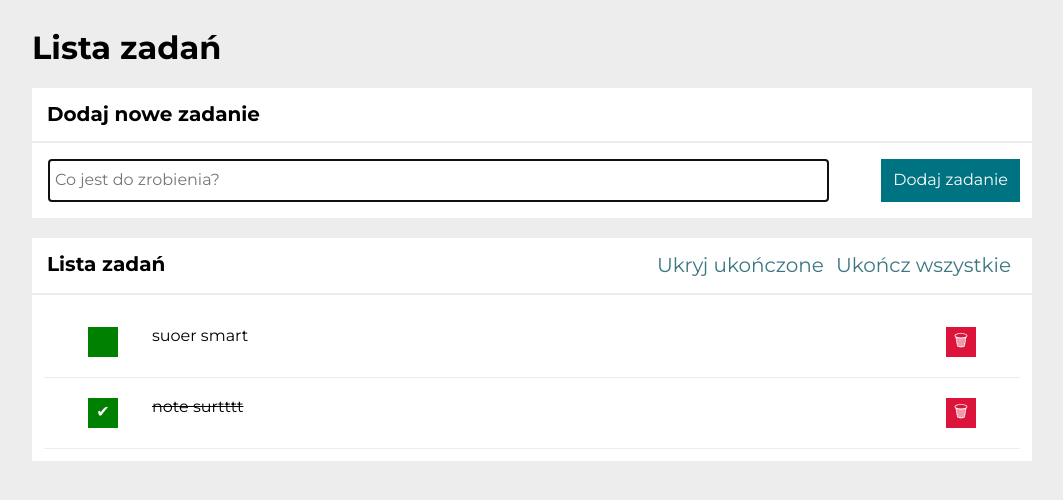
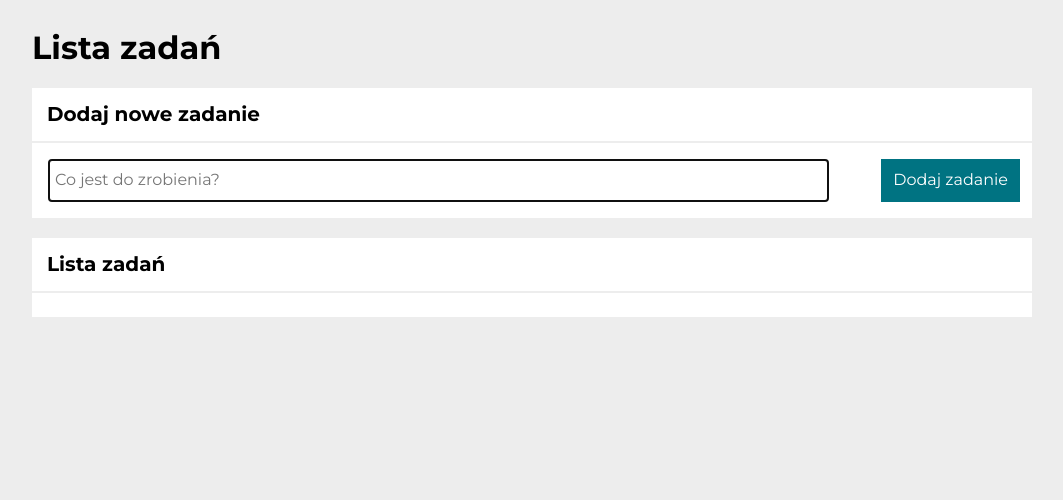
Before and after one commit to TheUnDc/TUDtoDoList-react, a React (Create React App) app: page / in a window 1280 px wide. Shown: the top 500 px of the page, without its empty margins (108-1171 px from the left). Built offline with nearby package versions, Linux system fonts and the light colour scheme.

Commit message:
added placceholder for debbug in table of  tasks list

```diff
--- a/src/App.js
+++ b/src/App.js
@@ -10,8 +10,8 @@ function App() {
 
   const [hideDone, setHideDone] = useState(false);
   const [tasks, setTasks] = useState([
-    { id: 1, content: "suoer smart", done: false },
-    { id: 2, content: "note surtttt", done: true },
+    // { id: 1, content: "suoer smart", done: false },
+    // { id: 2, content: "note surtttt", done: true },
   ]);
 
   const toggleHideDone = () => {
```
